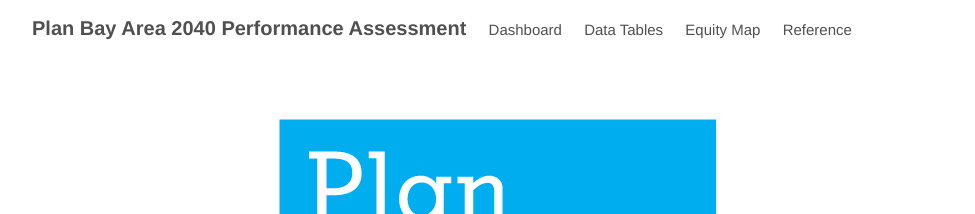
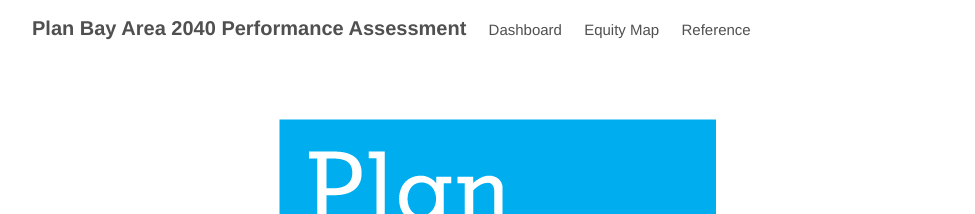
Before and after one commit to BayAreaMetro/performance, a Jekyll site: the page built from index.html, in a window 1280 px wide. Shown: the top 214 px of the page, without its empty margins (144-1119 px from the left). Built offline with Jekyll 4.4.1, drawn with Linux system fonts in a browser that asks for light colours; the list of posts is cut into pages by our own code.

Commit message:
Update _config.yml

```diff
--- a/_config.yml
+++ b/_config.yml
@@ -10,8 +10,8 @@
 # Setup
 title:            Plan Bay Area 2040 Performance Assessment
 tagline:          'Metropolitan Transportation Commission'
-url:              http://metropolitantransportationcommission.github.io/performance/
-shorturl:         metropolitantransportationcommission.github.io/performance/
+url:              http://bayareametro.github.io/performance/
+shorturl:         bayareametro.github.io/performance/
 
 author:
   name:           'Dave Vautin'
@@ -20,15 +20,14 @@
 paginate:         1
 
 # Custom vars
-version:          1.0.0
+version:          1.0.1
 
 github:
-  repo:           https://github.com/MetropolitanTransportationCommission/performance/tree/gh-pages
+  repo:           https://github.com/BayAreaMetro/performance/tree/gh-pages
 
 # This is the list of pages to include in the header of the website.
 pages_list:
   Dashboard: 'dashboard/'
-  Data Tables: 'tables/'
   Equity Map: 'equity/'
   Reference: 'reference/'
 
```
